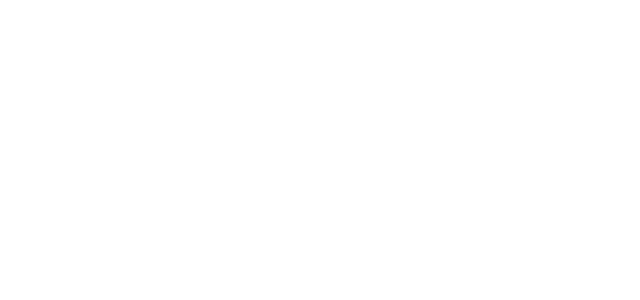
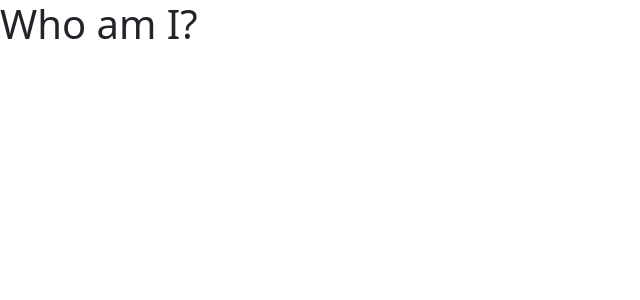
Before and after one commit to ReemMDA99/react-portfolio-reem, a React (Create React App) app: page /react-portfolio-reem/ in a window 1280 px wide. Shown: the top 300 px of the page, without its empty margins (0-640 px from the left). Built offline with nearby package versions, Linux system fonts and the light colour scheme.

Commit message:
install bootstrap and fontawesome

```diff
--- a/package.json
+++ b/package.json
@@ -6,11 +6,12 @@
     "@testing-library/jest-dom": "^5.16.4",
     "@testing-library/react": "^11.1.0",
     "@testing-library/user-event": "^13.5.0",
+    "bootstrap": "^5.1.3",
     "react": "17.0.2",
     "react-dom": "17.0.2",
     "react-scripts": "5.0.1",
     "web-vitals": "^2.1.4"
-},
+  },
   "scripts": {
     "start": "react-scripts start",
     "build": "react-scripts build",
--- a/src/App.js
+++ b/src/App.js
@@ -1,10 +1,16 @@
 import React from 'react';
-import logo from './logo.svg';
-import './App.css';
+import About from './components/About';
+
+// import logo from './logo.svg';
+// import './App.css';
 
 function App() {
   return (
-    <div></div>
+    <div>
+      <main>
+        <About></About>
+      </main>
+    </div>
   );
 }
 
--- /dev/null
+++ b/src/components/About/index.js
@@ -0,0 +1,12 @@
+import React from 'react';
+
+function About() {
+  return (
+    <section>
+      <h1 id="about">Who am I?</h1>
+    </section>
+
+  );
+}
+
+export default About;
--- a/src/index.js
+++ b/src/index.js
@@ -1,11 +1,18 @@
-import React from "react";
-import ReactDOM from "react-dom";
-import "./index.css";
-import App from "./App";
-import reportWebVitals from "./reportWebVitals";
+import React from 'react';
+import ReactDOM from 'react-dom';
+import './index.css';
+import App from './App';
+import reportWebVitals from './reportWebVitals';
+import 'bootstrap/dist/css/bootstrap.min.css';
+import 'font-awesome/css/font-awesome.min.css';
+import { BrowserRouter } from "react-router-dom";
 
-const root = document.getElementById("root");
-ReactDOM.render(<App />, root);
+ReactDOM.render(
+  <BrowserRouter basename="/react-portfolio-reem">
+      <App />
+  </BrowserRouter>,
+  document.getElementById("root")
+);
 
 // If you want to start measuring performance in your app, pass a function
 // to log results (for example: reportWebVitals(console.log))
```
Also changed, not shown: 1 other file (tests, documents, lock files or other folders).
